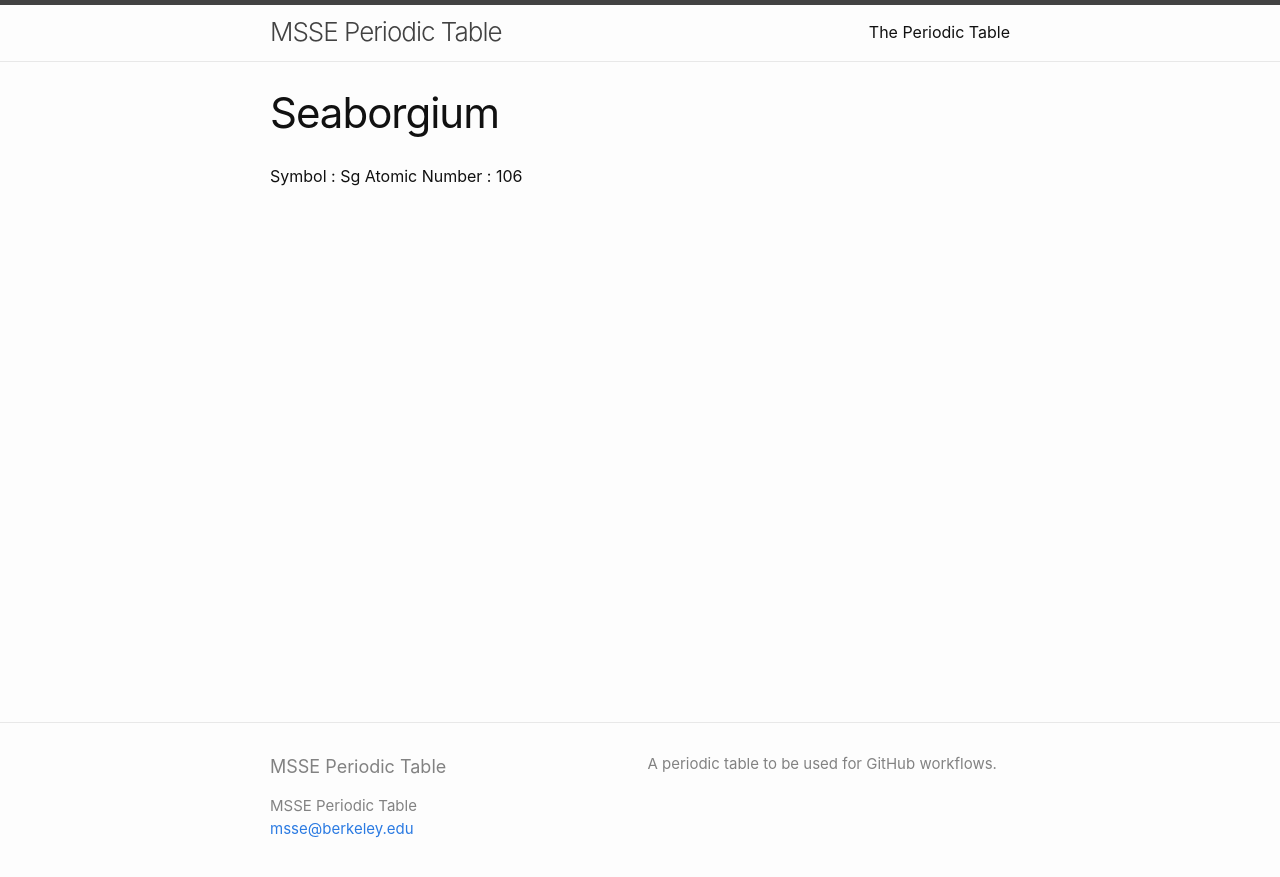
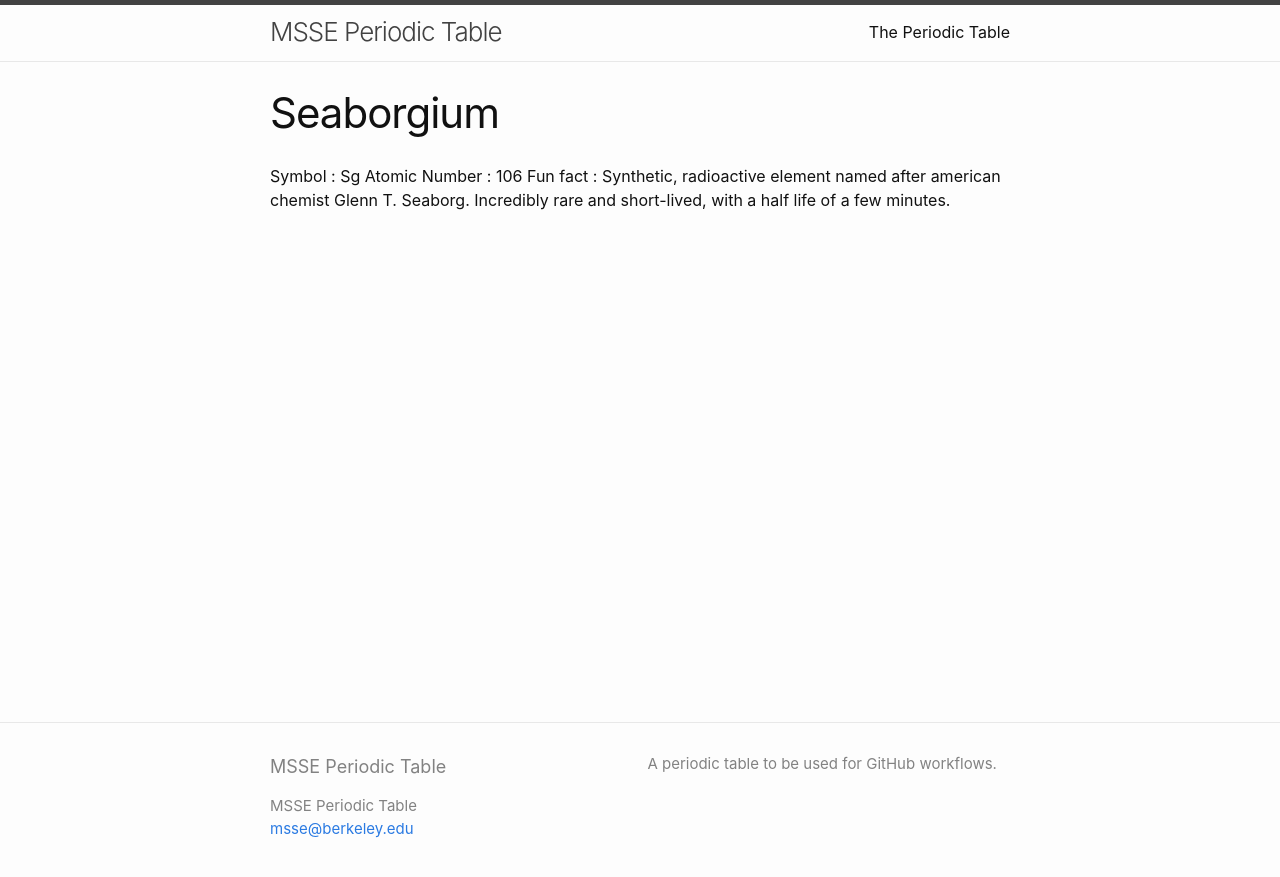
Before and after one commit to msse-chem-280-2025/periodic-table, a Jekyll site: the page built from elements/seaborgium.md, in a window 1280 px wide. Shown: the top 877 px of the page. Built offline with Jekyll 4.4.1, drawn with Linux system fonts in a browser that asks for light colours.

Commit message:
Added a fun fact about seaborgium

```diff
--- a/elements/seaborgium.md
+++ b/elements/seaborgium.md
@@ -5,3 +5,4 @@ title: Seaborgium
 
 Symbol : Sg
 Atomic Number : 106
+Fun fact : Synthetic, radioactive element named after american chemist Glenn T. Seaborg. Incredibly rare and short-lived, with a half life of a few minutes.
```
